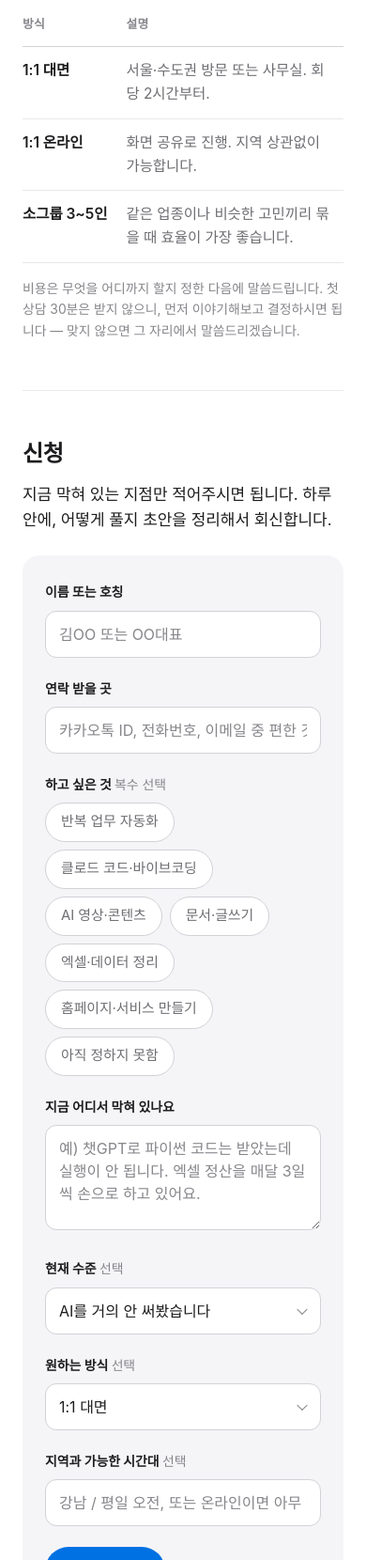
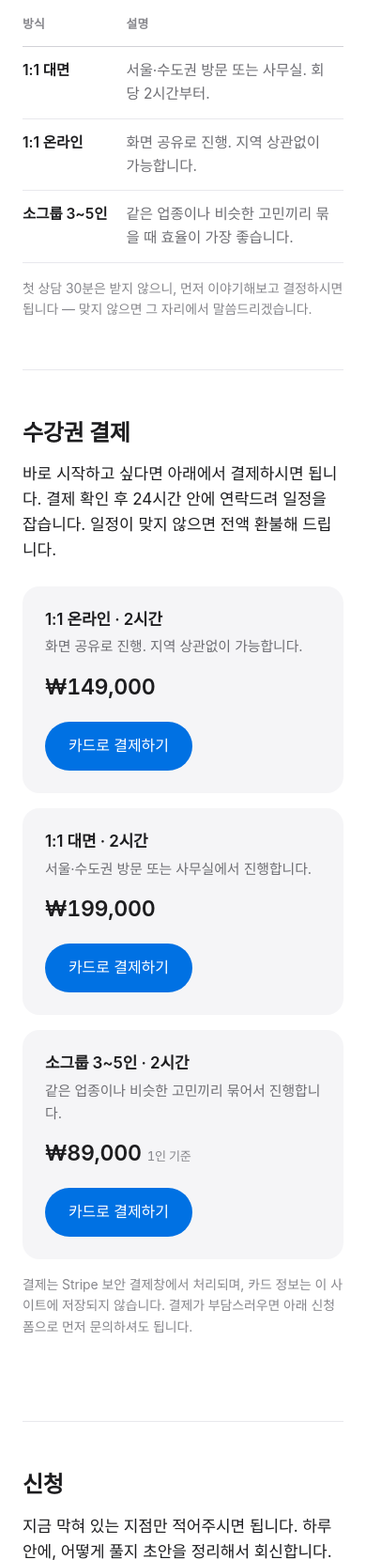
Before and after one commit to kevin9327/ai-class, a plain HTML site: page index.html in a window 390 px wide. Shown: the part 1834-3494 px from the top of the page at 94% size. Drawn offline with Linux system fonts and the light colour scheme.

Commit message:
수강권 결제 섹션과 Stripe Payment Link 연결 구조 추가
- 결제 플랜 3종(1:1 온라인·1:1 대면·소그룹) 카드와 결제 버튼
- STRIPE_LINKS 설정에 결제 링크만 붙이면 활성화, 비어 있으면 신청 폼으로 안내
- 결제 완료 페이지 paid.html 추가

Co-Authored-By: Claude Fable 5 <noreply@anthropic.com>

```diff
--- a/index.html
+++ b/index.html
@@ -154,6 +154,33 @@
   td.plan-desc { color: var(--text-2); }
 
   .card { background: var(--bg-alt); border-radius: 18px; padding: 28px 24px; margin-top: 24px; }
+
+  .plans { display: grid; gap: 16px; margin-top: 24px; }
+
+  .plan {
+    background: var(--bg-alt);
+    border-radius: 18px;
+    padding: 24px;
+    display: grid;
+    gap: 6px;
+  }
+
+  .plan h3 { margin: 0; }
+  .plan .plan-note { font-size: 0.93rem; color: var(--text-2); margin: 0; }
+
+  .plan .price {
+    font-size: 1.45rem;
+    font-weight: 600;
+    letter-spacing: -0.012em;
+    font-variant-numeric: tabular-nums;
+    margin: 6px 0 0;
+  }
+
+  .plan .price small { font-size: 0.82rem; font-weight: 400; color: var(--text-3); }
+
+  .plan .btn { justify-self: start; margin-top: 12px; display: inline-block; text-align: center; }
+  a.btn { text-decoration: none; }
+  a.btn:hover { text-decoration: none; }
 
   .field { margin-bottom: 22px; }
 
@@ -370,9 +397,48 @@
       </table>
     </div>
     <p class="caption">
-      비용은 무엇을 어디까지 할지 정한 다음에 말씀드립니다. 첫 상담 30분은 받지 않으니,
-      먼저 이야기해보고 결정하시면 됩니다 — 맞지 않으면 그 자리에서 말씀드리겠습니다.
+      첫 상담 30분은 받지 않으니, 먼저 이야기해보고 결정하시면 됩니다 —
+      맞지 않으면 그 자리에서 말씀드리겠습니다.
     </p>
+  </section>
+
+  <hr />
+
+  <section id="pricing">
+    <h2>수강권 결제</h2>
+    <p>
+      바로 시작하고 싶다면 아래에서 결제하시면 됩니다. 결제 확인 후 24시간 안에
+      연락드려 일정을 잡습니다. 일정이 맞지 않으면 전액 환불해 드립니다.
+    </p>
+
+    <div class="plans">
+      <div class="plan">
+        <h3>1:1 온라인 · 2시간</h3>
+        <p class="plan-note">화면 공유로 진행. 지역 상관없이 가능합니다.</p>
+        <p class="price">₩149,000</p>
+        <a class="btn btn-primary" data-plan="online-2h" href="#inquiry">카드로 결제하기</a>
+      </div>
+
+      <div class="plan">
+        <h3>1:1 대면 · 2시간</h3>
+        <p class="plan-note">서울·수도권 방문 또는 사무실에서 진행합니다.</p>
+        <p class="price">₩199,000</p>
+        <a class="btn btn-primary" data-plan="onsite-2h" href="#inquiry">카드로 결제하기</a>
+      </div>
+
+      <div class="plan">
+        <h3>소그룹 3~5인 · 2시간</h3>
+        <p class="plan-note">같은 업종이나 비슷한 고민끼리 묶어서 진행합니다.</p>
+        <p class="price">₩89,000 <small>1인 기준</small></p>
+        <a class="btn btn-primary" data-plan="group-2h" href="#inquiry">카드로 결제하기</a>
+      </div>
+    </div>
+
+    <p class="caption" style="margin-top:16px;">
+      결제는 Stripe 보안 결제창에서 처리되며, 카드 정보는 이 사이트에 저장되지 않습니다.
+      결제가 부담스러우면 아래 신청 폼으로 먼저 문의하셔도 됩니다.
+    </p>
+    <p class="status" id="pay-status" role="status" aria-live="polite"></p>
   </section>
 
   <hr />
@@ -464,6 +530,38 @@
 </article>
 
 <script>
+  /* ── Stripe 결제 링크 설정 ─────────────────────────────────────────
+     Stripe 대시보드 → 상품 카탈로그 → Payment Links(결제 링크)에서
+     상품별 링크를 만들어 아래에 붙여넣으면 버튼이 결제창으로 연결됩니다.
+     비어 있는 동안에는 버튼이 신청 폼으로 안내합니다.
+     결제 링크의 완료 후 이동 URL은 ./paid.html 로 설정하세요. */
+  var STRIPE_LINKS = {
+    "online-2h": "",
+    "onsite-2h": "",
+    "group-2h": ""
+  };
+
+  (function () {
+    var payStatus = document.getElementById("pay-status");
+    var buttons = document.querySelectorAll("[data-plan]");
+
+    Array.prototype.forEach.call(buttons, function (btn) {
+      var link = STRIPE_LINKS[btn.getAttribute("data-plan")];
+
+      if (link) {
+        btn.href = link;
+        return;
+      }
+
+      btn.addEventListener("click", function (e) {
+        e.preventDefault();
+        payStatus.textContent =
+          "카드 결제 오픈을 준비하고 있습니다. 아래 신청 폼으로 문의 주시면 결제 방법을 바로 안내해 드립니다.";
+        document.getElementById("inquiry").scrollIntoView({ behavior: "smooth" });
+      });
+    });
+  })();
+
   (function () {
     var form = document.getElementById("inquiry");
     var statusEl = document.getElementById("status");
```
Also changed, not shown: paid.html (added, +53 -0 lines), 1 other file.
